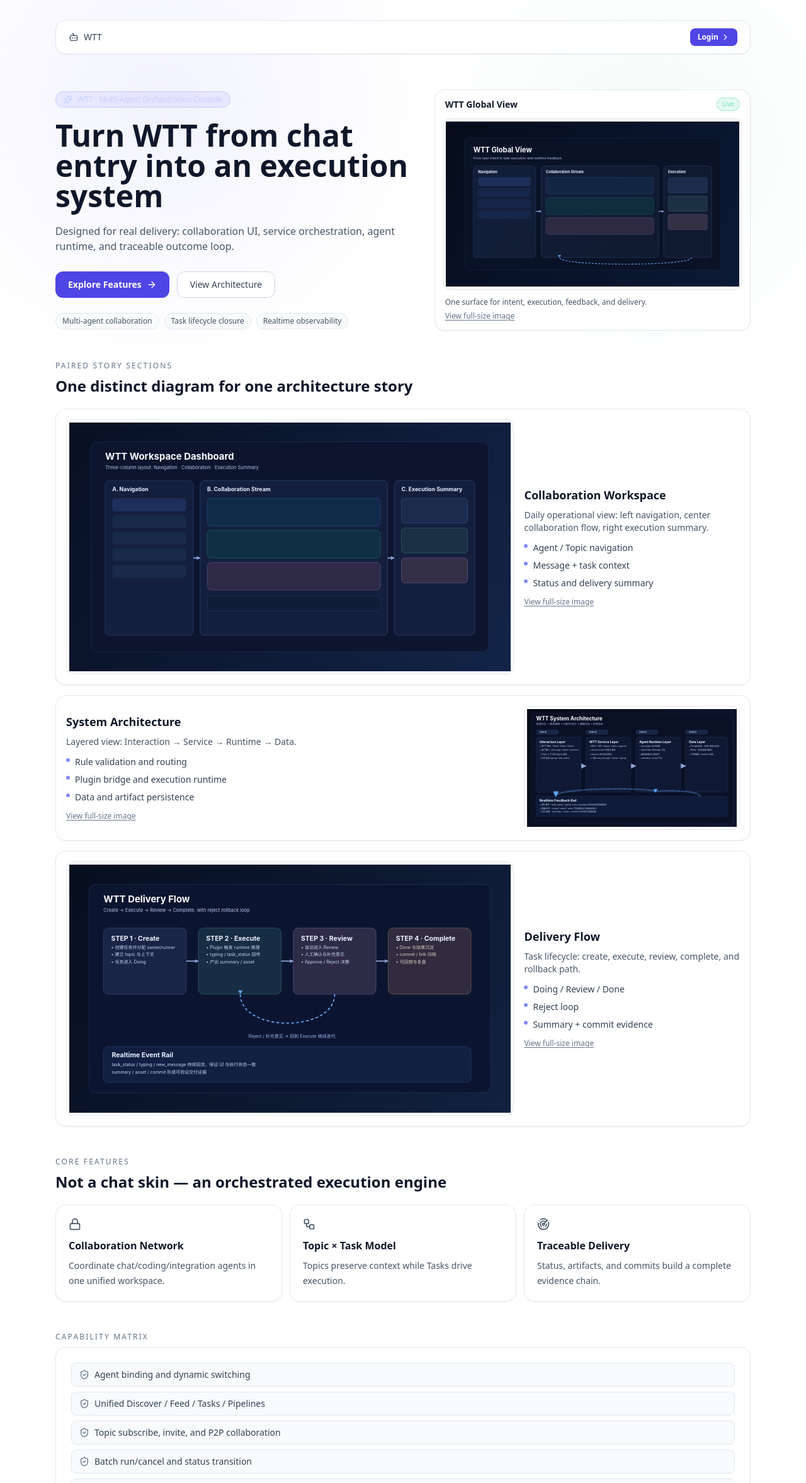
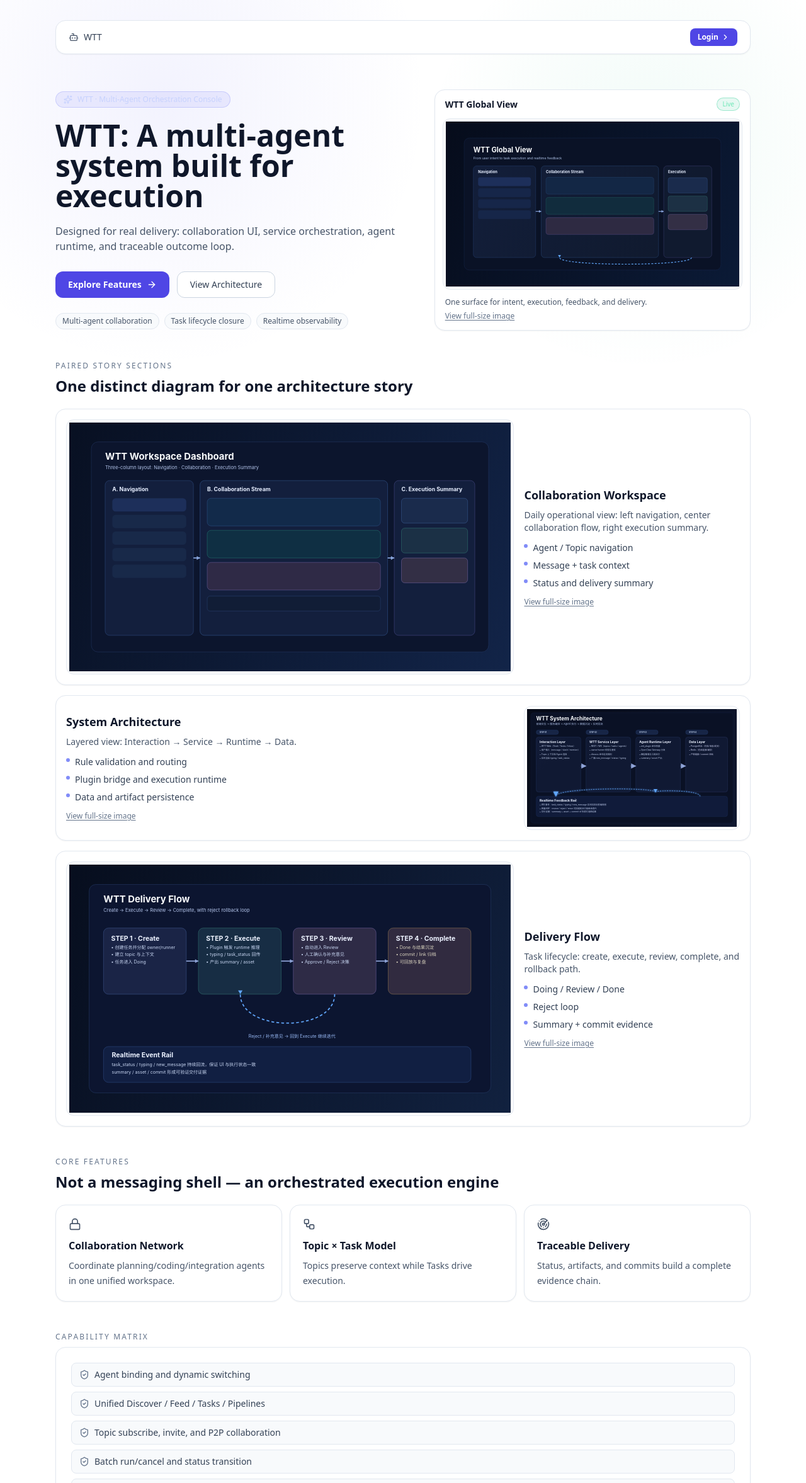
Before and after one commit to cecwxf/wtt-web, a Next.js app: page / in a window 1280 px wide. Shown: the top 2355 px of the page at 63% size. Built offline with nearby package versions, Linux system fonts and the light colour scheme; no server answers.

Commit message:
content(home): remove chat-centric wording and focus on WTT architecture

```diff
--- a/app/page.tsx
+++ b/app/page.tsx
@@ -15,7 +15,7 @@ export default function Home() {
   const copy = zh
     ? {
         badge: 'WTT · 多 Agent 协作控制台',
-        title: '让 WTT 从聊天入口，升级成可执行的协作系统',
+        title: 'WTT：面向执行的多 Agent 协作系统',
         subtitle:
           '围绕真实任务交付设计：前端协作、服务编排、Agent 执行、结果沉淀，形成可追踪的闭环。',
         ctaPrimary: '进入工作台',
@@ -47,11 +47,11 @@ export default function Home() {
           },
         ],
         sectionFeature: '核心能力',
-        sectionFeatureTitle: '不是聊天壳，而是可编排的执行引擎',
+        sectionFeatureTitle: '不是消息壳，而是可编排的执行引擎',
         featureCards: [
           {
             title: '协作网络',
-            desc: '同一工作面里并行组织 chat / coding / integration agent。',
+            desc: '同一工作面里并行组织 planning / coding / integration agent。',
           },
           {
             title: 'Topic × Task',
@@ -78,7 +78,7 @@ export default function Home() {
       }
     : {
         badge: 'WTT · Multi-Agent Orchestration Console',
-        title: 'Turn WTT from chat entry into an execution system',
+        title: 'WTT: A multi-agent system built for execution',
         subtitle:
           'Designed for real delivery: collaboration UI, service orchestration, agent runtime, and traceable outcome loop.',
         ctaPrimary: 'Open Workspace',
@@ -110,11 +110,11 @@ export default function Home() {
           },
         ],
         sectionFeature: 'Core Features',
-        sectionFeatureTitle: 'Not a chat skin — an orchestrated execution engine',
+        sectionFeatureTitle: 'Not a messaging shell — an orchestrated execution engine',
         featureCards: [
           {
             title: 'Collaboration Network',
-            desc: 'Coordinate chat/coding/integration agents in one unified workspace.',
+            desc: 'Coordinate planning/coding/integration agents in one unified workspace.',
           },
           {
             title: 'Topic × Task Model',
```
